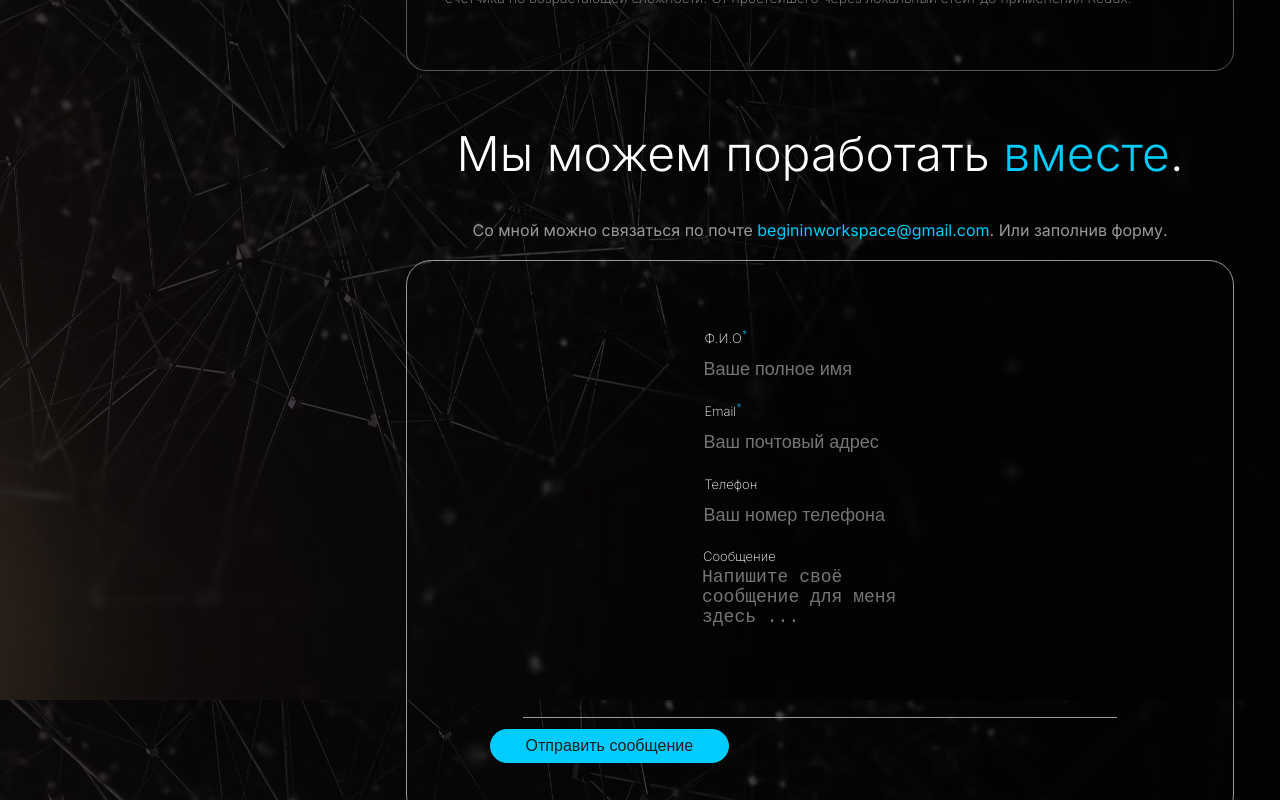
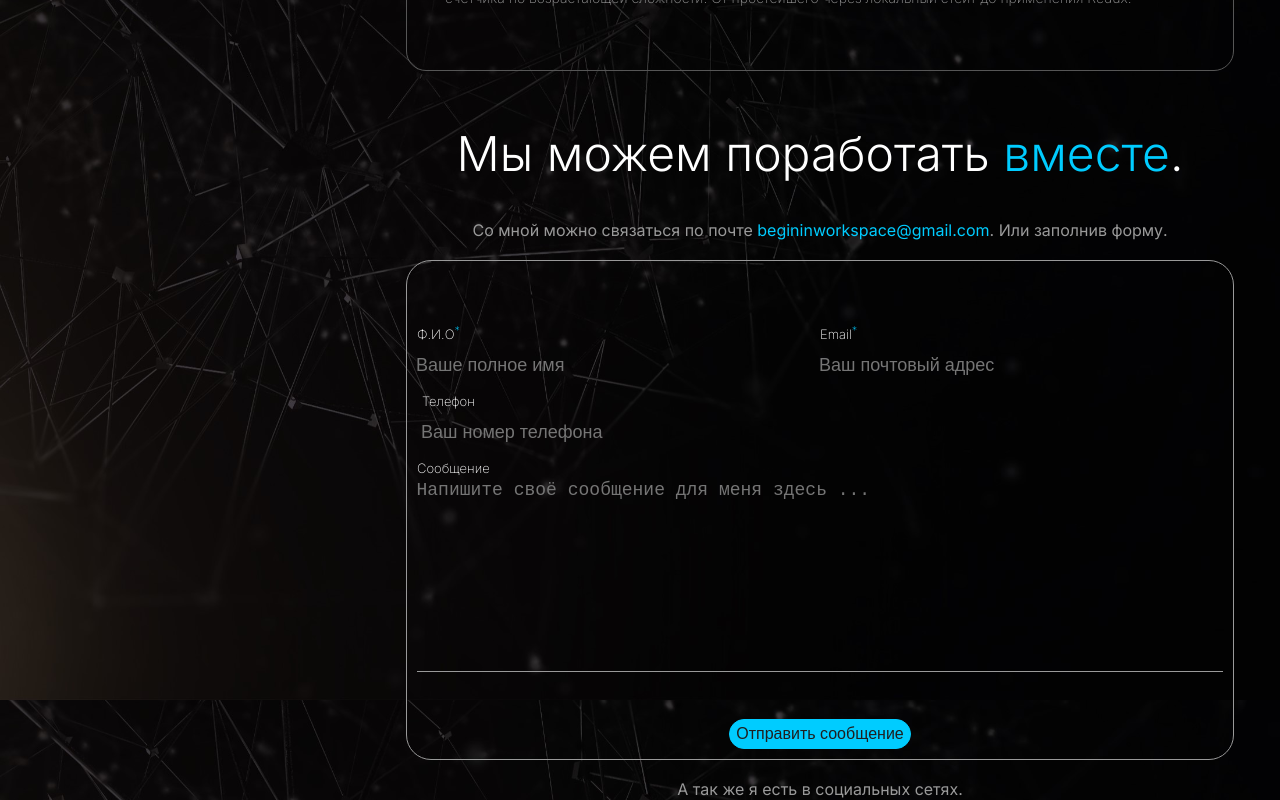
Before and after one commit to boevoivertolet/portfolio, a React (Create React App) app: page / in a window 1280 px wide. Shown: the part 2500-3300 px from the top of the page. Built offline with nearby package versions, Linux system fonts and the light colour scheme.

Commit message:
fix contacts

```diff
--- a/src/App.css
+++ b/src/App.css
@@ -9,6 +9,14 @@
     font-family: 'Inter', sans-serif;
 
 
+    background-repeat: no-repeat;
+    background-position: center center;
+    background-attachment: fixed;
+    background-image: url(assetes/bg9.jpg);
+    background-size: cover;
+    font-size: 16px;
+    color: #999999;
+    line-height: 1.7;
 
 }
 
--- a/src/components/Contacts/Contacts.module.css
+++ b/src/components/Contacts/Contacts.module.css
@@ -1,8 +1,8 @@
 .contactsBlock {
-    height: auto;
+    height: 100%;
     background: transparent;
     min-width: 360px;
-    min-height: 70vh;
+    /*min-height: 100vh;*/
     text-align: center;
 
 }
@@ -12,13 +12,14 @@
 }
 
 .contactsContainer {
+    padding: 10px;
     width: 90%;
     border: 1px solid #999999;
     border-radius: 25px;
     flex-direction: row;
     align-items: center;
     justify-content: space-evenly;
-    height: 70vh;
+    height: 500px;
     transition: .3s;
 }
 
@@ -28,8 +29,8 @@
 
 
 .content {
-    height: 80%;
-    width: 80%;
+    height: 100%;
+    width: 100%;
     display: flex;
     flex-direction: column;
     align-items: center;
@@ -50,14 +51,15 @@ h1 {
 .form {
     border-bottom: 1px solid #999999;
     min-height: 400px;
-    width: 90%;
+    width: 100%;
     display: flex;
-    align-items: center;
+    align-items: flex-start;
     flex-direction: column;
     justify-content: center;
 }
 
 .form textarea {
+    align-self: center;
     border: none;
     margin-left: -1px;
     border-top-left-radius: 0;
@@ -67,7 +69,6 @@ h1 {
     display: block;
     color: #fff;
     width: 100%;
-    background: none;
     font-size: 18px;
     padding: 0;
     transition: .2s;
@@ -83,6 +84,7 @@ h1 {
 }
 
 .form input {
+    width: 50%;
     border: none;
     margin-left: -1px;
     border-top-left-radius: 0;
@@ -91,7 +93,6 @@ h1 {
     resize: none;
     display: block;
     color: #fff;
-    width: 100%;
     background: none;
     font-size: 18px;
     padding: 0;
@@ -110,8 +111,27 @@ h1 {
 .inputGroup {
     display: flex;
     flex-direction: column;
+    background: transparent;
+    width: 100%;
+}
+.inputPhone {
+    display: flex;
+    flex-direction: column;
     margin: 5px;
     background: transparent;
+    width: 100%;
+}
+.textareaGroup {
+    display: flex;
+    flex-direction: column;
+    background: transparent;
+    width: 100%;
+}
+.textareaGroup label {
+    font-weight: 100;
+    font-size: 13px;
+    width: max-content;
+    color: white;
 }
 
 .inputGroup sup {
@@ -124,22 +144,25 @@ h1 {
     width: max-content;
     color: white;
 }
+.inputPhone label {
+    font-weight: 100;
+    font-size: 13px;
+    width: max-content;
+    color: white;
+}
 
 
 .button {
-    padding-left: 35px;
-    padding-right: 35px;
     width: max-content;
     font-size: 16px;
     color: #1F1F1F;
     line-height: 1.7;
     border: 1px solid #00CCFF;
-    box-sizing: content-box;
+    box-sizing: border-box;
     border-radius: 25px;
     background: #00CCFF;
     transition: .3s;
     cursor: pointer;
-    align-self: flex-start;
     height: 30px;
     display: flex;
     align-items: center;
@@ -157,6 +180,16 @@ h1 {
     border: 1px solid #00CCFF;
 
 }
+.NameEmail{
+    width: 100%;
+    display: flex;
+    flex-direction: row;
+    box-sizing: border-box;
+}
+.NameEmail input{
+    width: 100%;
+
+}
 
 @media screen and (max-width: 770px) {
     .form {
--- a/src/components/Contacts/Contacts.tsx
+++ b/src/components/Contacts/Contacts.tsx
@@ -11,6 +11,7 @@ export const Contacts = () => {
             <div className = {`${styleContainer.container} ${styles.contactsContainer}`}>
                 <div className = {styles.content}>
                     <form className = {styles.form}>
+                      <div className={styles.NameEmail}>
                           <div className = {styles.inputGroup}>
                               <label>Ф.И.О<sup>*</sup></label>
                               <input type = "text" name = "full-name" id = "full-name" placeholder = "Ваше полное имя" />
@@ -19,11 +20,12 @@ export const Contacts = () => {
                               <label>Email<sup>*</sup></label>
                               <input type = "text" name = "email" id = "email" placeholder = "Ваш почтовый адрес" />
                           </div>
-                        <div className = {styles.inputGroup}>
+                      </div>
+                        <div className = {styles.inputPhone}>
                             <label>Телефон</label>
                             <input type = "text" name = "phone" id = "phone" placeholder = "Ваш номер телефона" />
                         </div>
-                        <div className = {styles.inputGroup}>
+                        <div className = {styles.textareaGroup}>
                             <label>Сообщение</label>
                             <textarea  name = "message" id = "message"
                                       placeholder = "Напишите своё сообщение для меня здесь ..."></textarea>
--- a/src/index.css
+++ b/src/index.css
@@ -15,15 +15,8 @@ code {
 
 
 body{
+background: #1F1F1F;
 
-  background-repeat: no-repeat;
-  background-position: center center;
-  background-attachment: fixed;
-  background-image: url(assetes/bg9.jpg);
-  background-size: cover;
-  font-size: 16px;
-  color: #999999;
-  line-height: 1.7;
 }
 #react:hover {
   color: #26CBFC;
```
Lines whose indentation alone changed are shown as unchanged.
